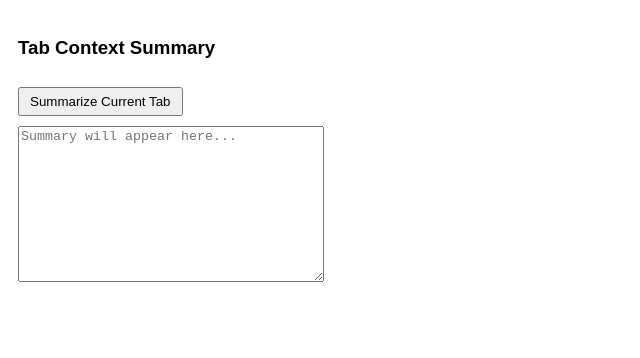
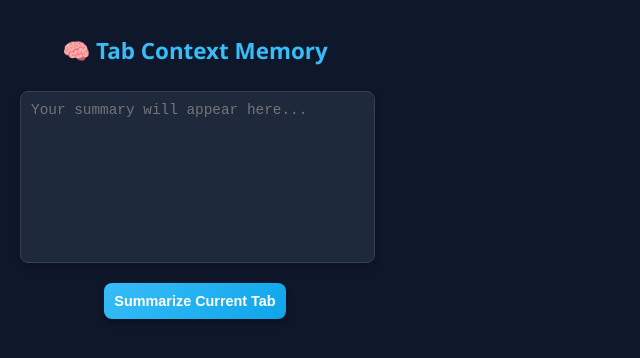
Before and after one commit to Monib007/tab-context-memory, a website with bundled scripts: page popup/popup.html in a window 1280 px wide. Shown: the whole page, without its empty margins (0-640 px from the left). Built offline with nearby package versions, Linux system fonts and the light colour scheme.

Commit message:
updated css file

```diff
--- /dev/null
+++ b/popup/popup.css
@@ -0,0 +1,86 @@
+/* popup.css */
+
+body {
+    margin: 0;
+    font-family: 'Segoe UI', Roboto, sans-serif;
+    background: #0f172a; /* Slate background */
+    color: #f1f5f9;       /* Light text */
+    width: 350px;
+    padding: 20px;
+}
+
+h1 {
+    font-size: 1.4rem;
+    margin-bottom: 15px;
+    text-align: center;
+    color: #38bdf8; /* Cyan */
+    animation: fadeIn 0.8s ease;
+}
+
+.popup-container {
+    display: flex;
+    flex-direction: column;
+    height: 100%;
+}
+
+.popup-header {
+    text-align: center;
+    margin-bottom: 10px;
+}
+
+.popup-content {
+    /* flex: 1; */
+    /* margin-right: 100px; */
+    justify-content: center;
+    align-items: center;
+}
+
+.popup-footer {
+    display: flex;
+    justify-content: center;
+}
+
+
+textarea {
+    width: 95%;
+    height: 150px;
+    resize: none;
+    background: #1e293b;
+    border: 1px solid #334155;
+    border-radius: 8px;
+    padding: 10px;
+    color: #f8fafc;
+    font-size: 0.9rem;
+    margin-bottom: 15px;
+    box-shadow: 0 4px 8px rgba(0,0,0,0.2);
+    transition: all 0.3s ease;
+}
+
+textarea:focus {
+    outline: none;
+    border-color: #38bdf8;
+    box-shadow: 0 0 10px rgba(56, 189, 248, 0.5);
+}
+
+button {
+    background: linear-gradient(135deg, #38bdf8, #0ea5e9);
+    border: none;
+    padding: 10px;
+    border-radius: 8px;
+    color: white;
+    font-weight: bold;
+    font-size: 0.9rem;
+    cursor: pointer;
+    box-shadow: 0 4px 6px rgba(0,0,0,0.3);
+    transition: transform 0.2s ease, box-shadow 0.3s ease;
+}
+
+button:hover {
+    transform: translateY(-2px);
+    box-shadow: 0 6px 12px rgba(0,0,0,0.4);
+}
+
+@keyframes fadeIn {
+    from { opacity: 0; transform: translateY(-10px); }
+    to { opacity: 1; transform: translateY(0); }
+}
--- a/popup/popup.html
+++ b/popup/popup.html
@@ -3,17 +3,23 @@
 <head>
     <meta charset="UTF-8">
     <title>Tab Context Memory</title>
-    <style>
-        body { font-family: Arial; padding: 10px; width: 300px; }
-        button { margin-top: 10px; padding: 5px 10px; }
-        textarea { width: 100%; height: 150px; margin-top: 10px; }
-    </style>
+    <link rel="stylesheet" href="popup.css">
 </head>
 <body>
-    <h3>Tab Context Summary</h3>
-    <button id="summarizeBtn">Summarize Current Tab</button>
-    <textarea id="summary" placeholder="Summary will appear here..."></textarea>
+    <main class="popup-container">
+        <header class="popup-header">
+            <h1>🧠 Tab Context Memory</h1>
+        </header>
 
-    <script type="module" src="popup.js"></script>
+        <section class="popup-content">
+            <textarea id="summary" placeholder="Your summary will appear here..." readonly></textarea>
+        </section>
+
+        <footer class="popup-footer">
+            <button id="summarizeBtn">Summarize Current Tab</button>
+        </footer>
+    </main>
+
+    <script src="popup.js" type="module"></script>
 </body>
 </html>
```
